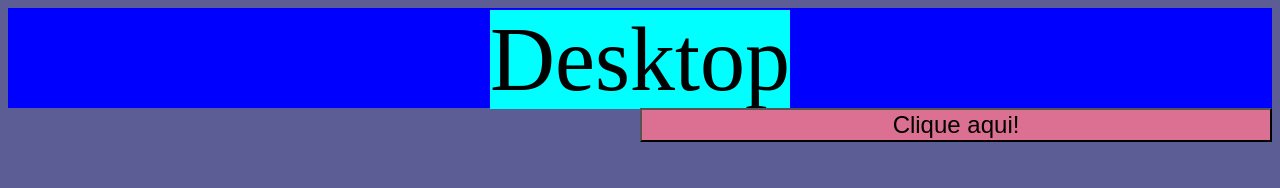
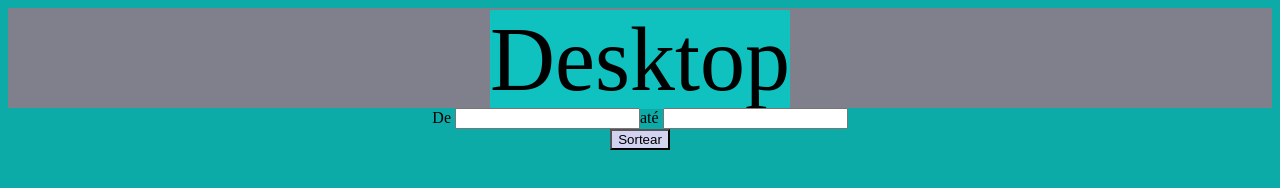
Before and after one commit to lyndossantos/g243g1t, a plain HTML site: page index.html in a window 1280 px wide. Drawn offline with Linux system fonts and the light colour scheme; files whose address does not match are found by name.

Commit message:
Add files via upload

```diff
--- a/estilo/base.css
+++ b/estilo/base.css
@@ -14,7 +14,7 @@ button {
     font-size: 40px;
 }
 body{
-    background-color:rgb(93, 93, 150);
+    background-color: #0CABA8;
 }
 .tablet{
     display: none;
@@ -29,11 +29,11 @@ body{
     text-align: center;
 }
 .mobile{
-    font-size: 45px;
+    font-size: 30px;
     color: black;
 }
 .conteudo{
-    text-align: right;
+    text-align: center;
 }
 .btn{
     margin-top: 0%;
@@ -57,7 +57,7 @@ body{
 @media ( min-width: 1228px){
     .barra{
         height: 100px;
-        background-color: blue;
+        background-color: rgb(128, 128, 141);
     }
     .tablet{
         display: none;
@@ -65,7 +65,7 @@ body{
     .desktop{
         display: inline;
         font-size: 90px;
-        background-color: aqua;
+        background-color: #0FC2C0;
     }
 
 }
--- a/index.html
+++ b/index.html
@@ -16,7 +16,12 @@
     </header>
 
     <section class="conteudo">
-        <button class="btn" onclick="aperta();">Clique aqui!</button>
+       <div class="sorteio">
+        De <input type="text" id="inicio">até
+        <input type="text" id="fim">
+        <br>
+        <button class="btn_sorteio">Sortear</button>
+       </div>
 
     </section>
 
```
